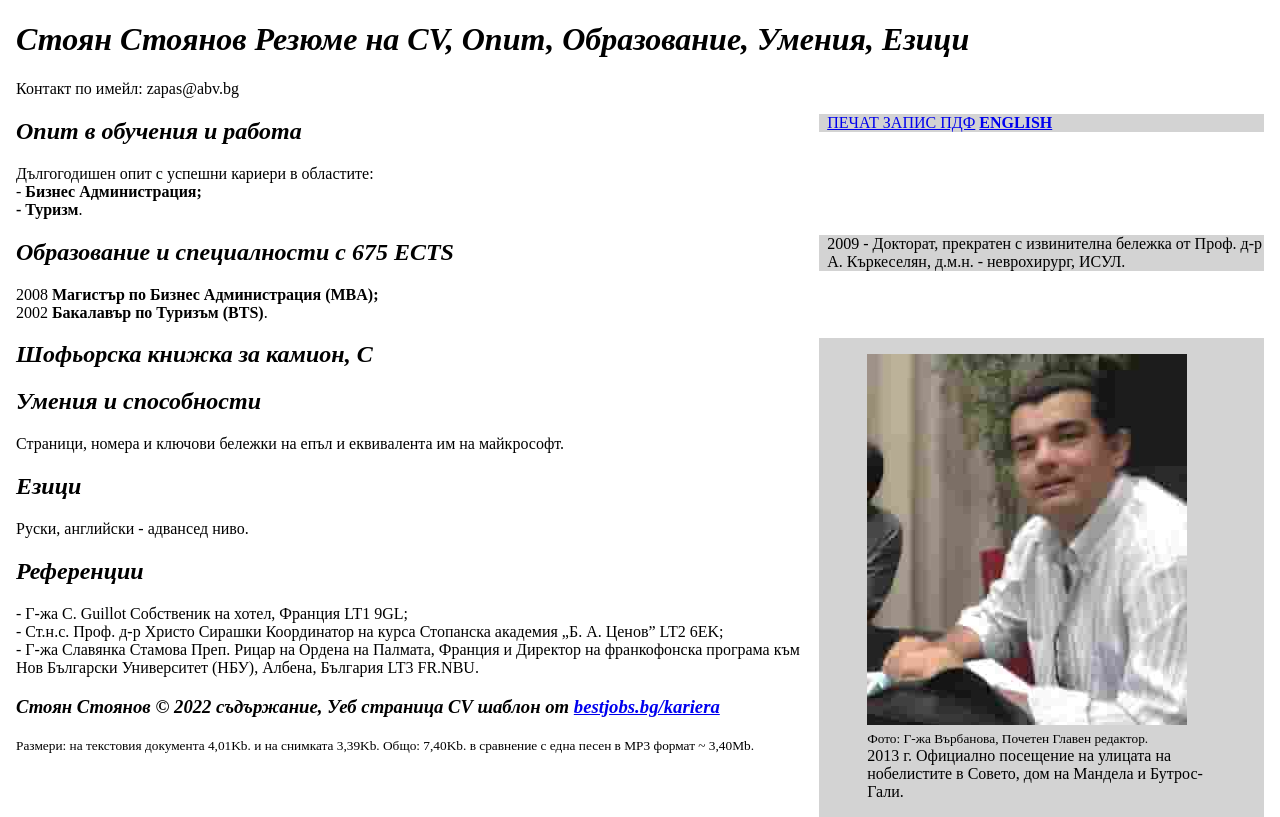
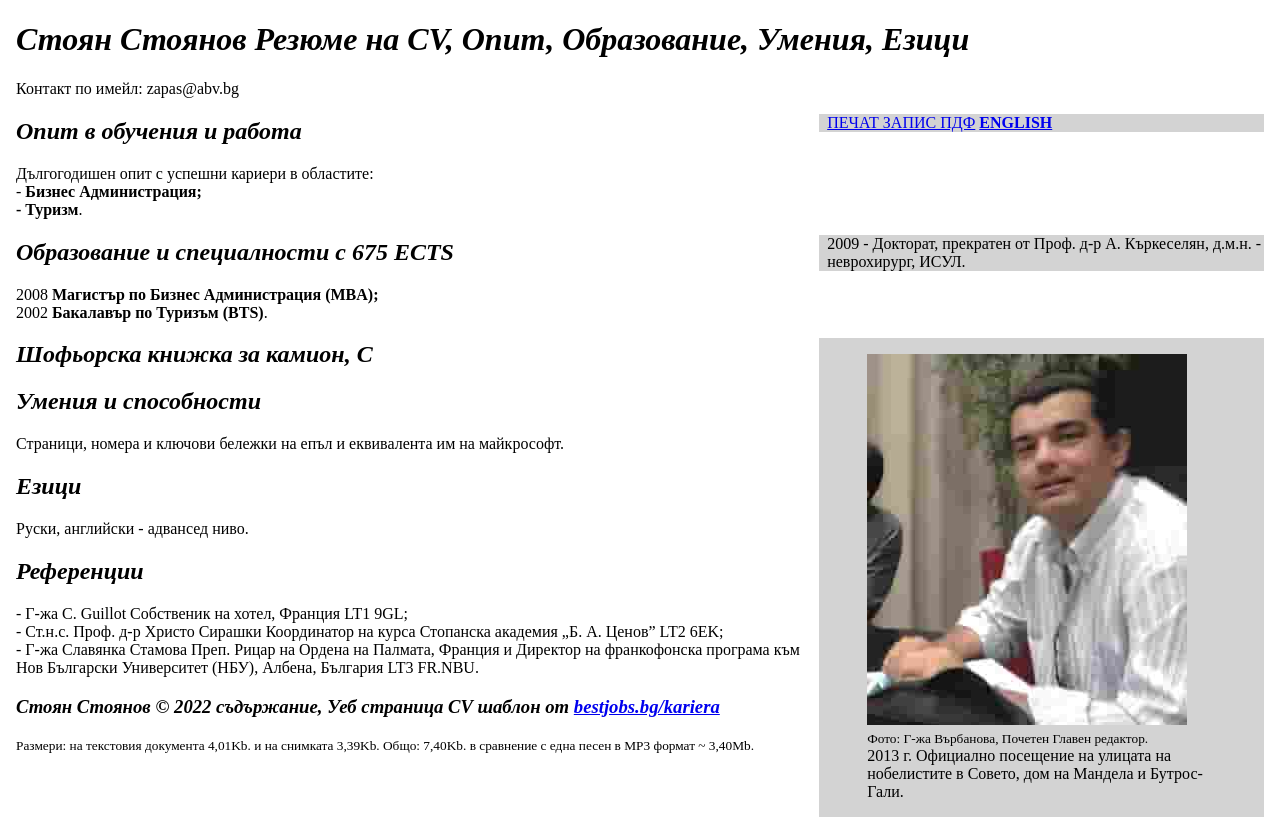
Before and after one commit to mobikom/mobikom.bg, a plain HTML site: page stoyanov/bg/index.html in a window 1280 px wide. Drawn offline with Linux system fonts and the light colour scheme.

Commit message:
Update index.html

```diff
--- a/stoyanov/bg/index.html
+++ b/stoyanov/bg/index.html
@@ -15,7 +15,7 @@
 <p>Дългогодишен опит с успешни кариери в областите:<br>
 - <strong>Бизнес Администрация;<br>
 - Туризм</strong>.</p>
-<aside>2009 - Докторат, прекратен с извинителна бележка от Проф. д-р А. Къркеселян, д.м.н. - неврохирург, ИСУЛ.</aside>
+<aside>2009 - Докторат, прекратен от Проф. д-р А. Къркеселян, д.м.н. - неврохирург, ИСУЛ.</aside>
 <h2>Образование и специалности с <strong>675 ECTS</strong></h2>
 <p>2008 <strong>Магистър по Бизнес Администрация (MBA);</strong><br>
 2002 <strong>Бакалавър по Туризъм (BTS)</strong>.</p>
```
